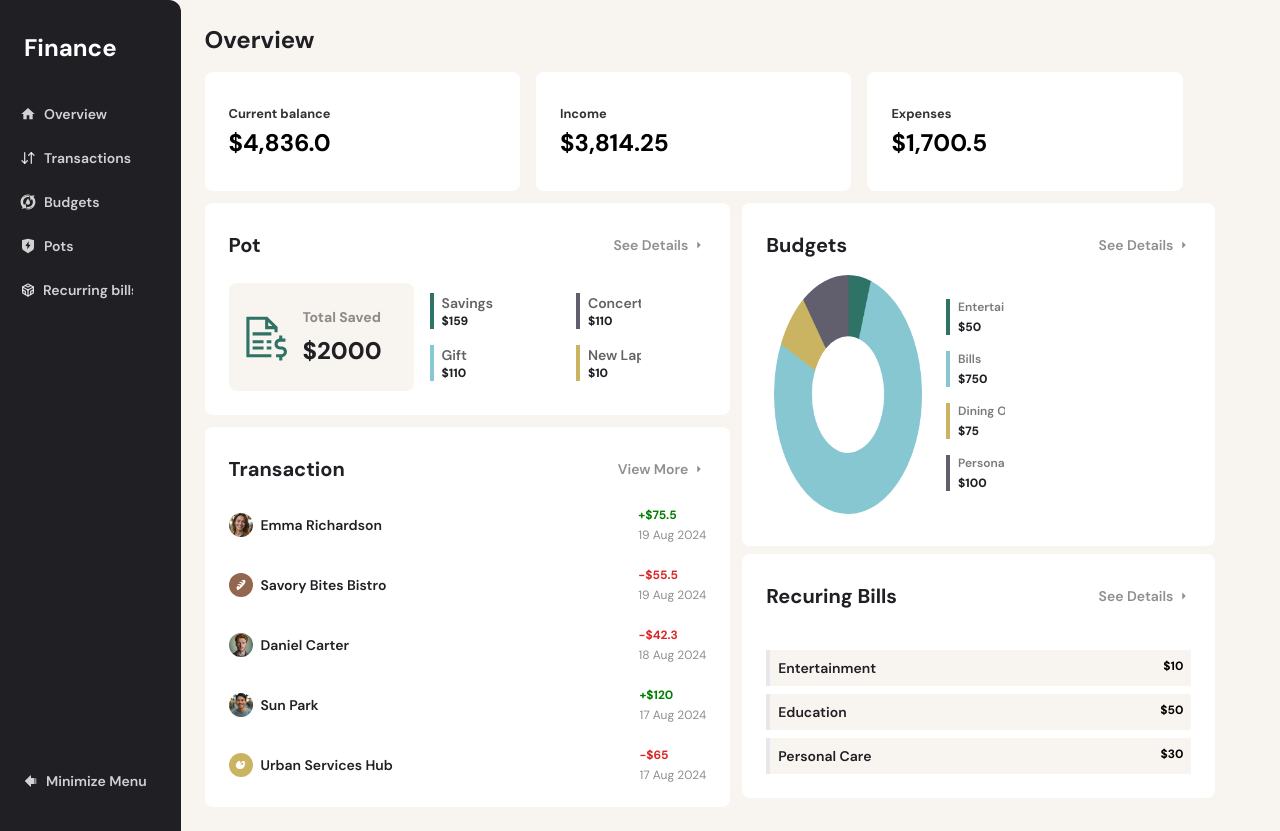
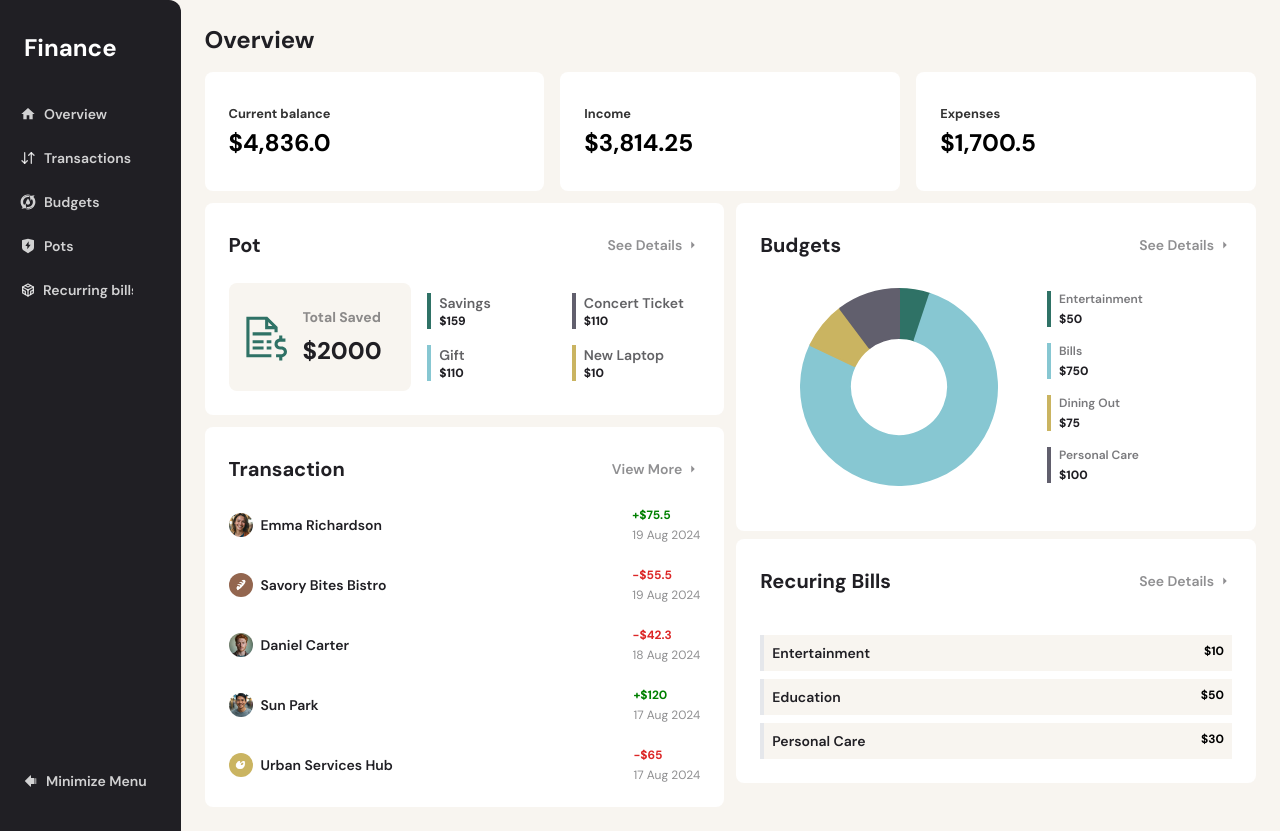
Before and after one commit to SandyAbasman/Personal-finance-app, a React (Vite) app: page / in a window 1280 px wide. Built offline with nearby package versions, Linux system fonts and the light colour scheme.

Commit message:
made recommeded changes

```diff
--- a/src/component/Balance.jsx
+++ b/src/component/Balance.jsx
@@ -3,7 +3,7 @@ import React from 'react'
 export default function Balance({ heading, amount }) {
   return (
     <div
-      className={`flex flex-col gap-1  md:w-[30%] p-6 py-8 h-auto hover:bg-blue hover:cursor-pointer   hover:text-offWhite bg-white  rounded-lg`}
+      className={`flex flex-col gap-1  md:w-[35%] p-6 py-8 h-auto hover:bg-blue hover:cursor-pointer   hover:text-offWhite bg-white  rounded-lg`}
     >
       <p className={`text-[0.8rem] opacity-80 font-bold`}>{heading}</p>
       <p className={`text-2xl   font-bold`}>${amount}</p>
--- a/src/component/BudgetBox.jsx
+++ b/src/component/BudgetBox.jsx
@@ -15,13 +15,14 @@ export default function BudgetBox() {
   return (
     <div className="flex w-full flex-col justify-between md:gap-2 gap-2  bg-white  p-6 rounded-lg">
       <UpperBox title="Budgets" leftText="See Details" />
-      <div className=" w-[60%] h-full  gap-4 flex flex-row justify-between items-center p-2">
+
+      <div className="gap-10 flex flex-row justify-between items-center py-4 px-10">
+        <div className=" w-2/3 h-full  ">
           <Doughnut
             data={{
               labels: data.budgets.map((name) => name.category),
               datasets: [
                 {
-                label: 'new',
                   data: data.budgets.map((amount) => amount.maximum),
                   backgroundColor: data.budgets.map((color) => color.theme),
                   borderColor: data.budgets.map((color) => color.theme),
@@ -30,8 +31,8 @@ export default function BudgetBox() {
               hoverOffset: 4,
             }}
           ></Doughnut>
-
-        <div className="  flex flex-col gap-4 p-2 ">
+        </div>
+        <div className=" w-1/2 flex flex-col gap-4 p-2 ">
           {data.budgets.slice(0, 5).map((legend) => {
             return (
               <div
--- a/src/component/Pot.jsx
+++ b/src/component/Pot.jsx
@@ -24,7 +24,7 @@ export default function Pot() {
               <div
                 key={pot.name}
                 style={{ borderColor: pot.theme }}
-                className={`w-1/2 flex flex-col pl-2 justify-between item-start   border-l-4  `}
+                className={` flex flex-col pl-2 justify-between item-start   border-l-4  `}
               >
                 <p className="text-blue/70 text-nowrap text-sm font-semibold  ">{pot.name}</p>
                 <p className="font-extrabold text-xs  text-blue">${pot.total}</p>
--- a/src/pages/overview.jsx
+++ b/src/pages/overview.jsx
@@ -10,18 +10,18 @@ export default function Overview() {
   return (
     <div className="w-full h-auto flex flex-col gap-3 p-4">
       <h2 className="text-blue font-bold mb-1  text-2xl">Overview</h2>
-      <div className="  w-full h-auto flex md:flex-nowrap md:flex-row  flex-col gap-4">
+      <div className="  w-full h-auto flex md:flex-nowrap justify-between gap-4 md:flex-row  flex-col ">
         <Balance heading="Current balance" amount={data.balance.current} />
         <Balance heading="Income" amount={data.balance.income} />
         <Balance heading="Expenses" amount={data.balance.expenses} />
       </div>
-      <div className="flex md:flex-row  flex-col w-full h-auto gap-3 ">
+      <div className="flex md:flex-row   flex-col w-full h-auto justify-between gap-3 ">
         <div className="md:w-[50%]  w-full flex-col flex h-auto gap-3">
           <Pot />
           <Transaction />
         </div>
 
-        <div className="flex flex-col h-full justify-between gap-2 w-[45%] ">
+        <div className="flex flex-col h-full justify-between gap-2 w-[50%] ">
           <BudgetBox />
           <RecurringBills />
         </div>
```
Lines whose indentation alone changed are shown as unchanged.
